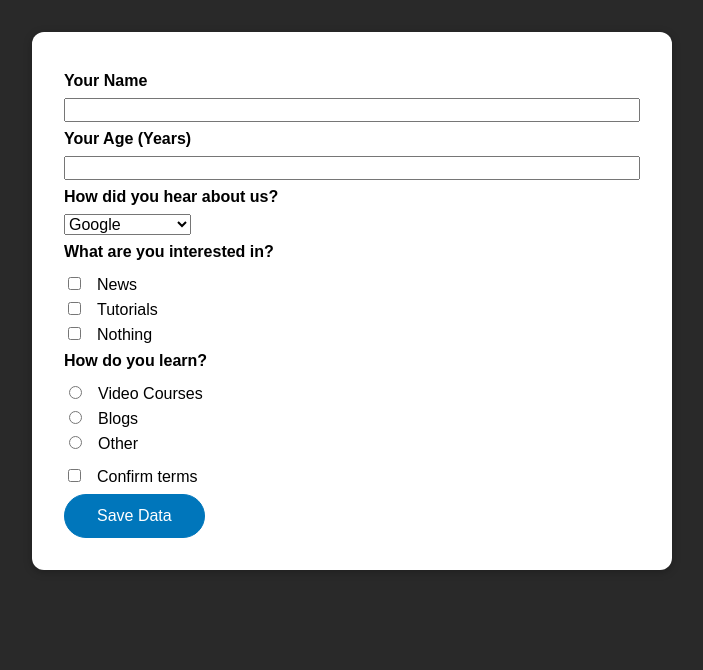
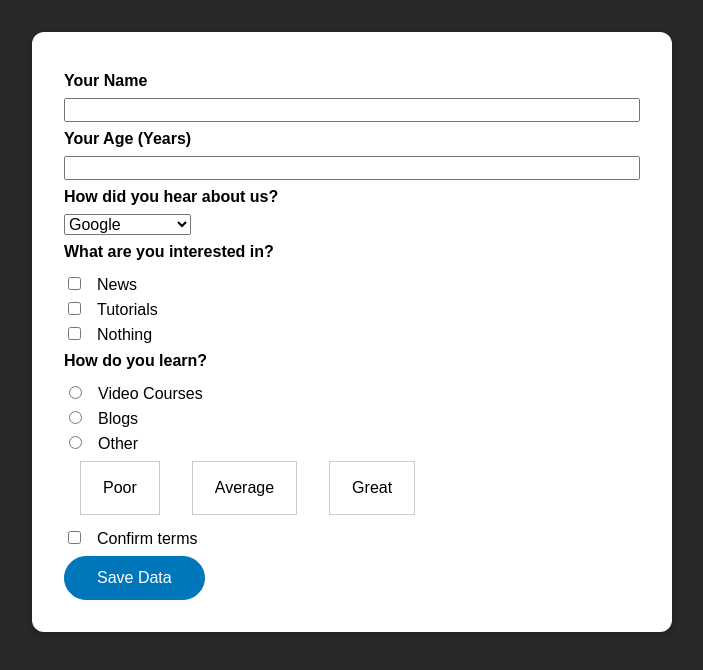
Before and after one commit to jesspsilva/forms-vue, a Vue app: page / in a window 1280 px wide. Shown: the top 670 px of the page, without its empty margins (288-991 px from the left). Built offline with nearby package versions, Linux system fonts and the light colour scheme; the HTML template or start-up script is replaced by a standard one.

Commit message:
Add custom input component

```diff
--- /dev/null
+++ b/src/components/RatingControl.vue
@@ -0,0 +1,56 @@
+<template>
+    <ul>
+        <li :class="{active: activeOption === 'poor'}"><button type="button" @click="activate('poor')">Poor</button></li>
+        <li :class="{active: activeOption === 'average'}"><button type="button" @click="activate('average')">Average</button></li>
+        <li :class="{active: activeOption === 'great'}"><button type="button" @click="activate('great')">Great</button></li>
+    </ul>
+</template>
+
+<script>
+export default {
+    data() {
+        return {
+            activeOption: null
+        }
+    },
+    methods: {
+        activate(option) {
+            this.activeOption = option;
+        }
+    }
+}
+</script>
+
+<style scoped>
+.active {
+    border-color: rgb(7, 2, 70);
+}
+
+.active button {
+    color: rgb(7, 2, 70);
+}
+
+ul {
+    list-style: none;
+    margin: 0.5rem 0;
+    padding: 0;
+    display: flex;
+}
+
+li {
+    margin: 0 1rem;
+    border: 1px solid #ccc;
+    padding: 1rem;
+    display: flex;
+    justify-content: center;
+    align-items: center;
+}
+
+button {
+    font: inherit;
+    border: none;
+    background-color: transparent;
+    cursor: pointer;
+    outline: none;
+}
+</style>
--- a/src/components/TheForm.vue
+++ b/src/components/TheForm.vue
@@ -68,6 +68,9 @@
       </div>
     </div>
     <div class="form-control">
+      <rating-control></rating-control>
+    </div>
+    <div class="form-control">
       <input type="checkbox"  id="confirm-terms" name="confirm-terms" v-model="confirm"/>
       <label for="confirm-terms">Confirm terms</label>
     </div>
@@ -78,7 +81,12 @@
 </template>
 
 <script>
+import RatingControl from './RatingControl.vue';
+
 export default {
+  components: {
+    RatingControl
+  },
   data() {
     return {
       userName: '',
```
